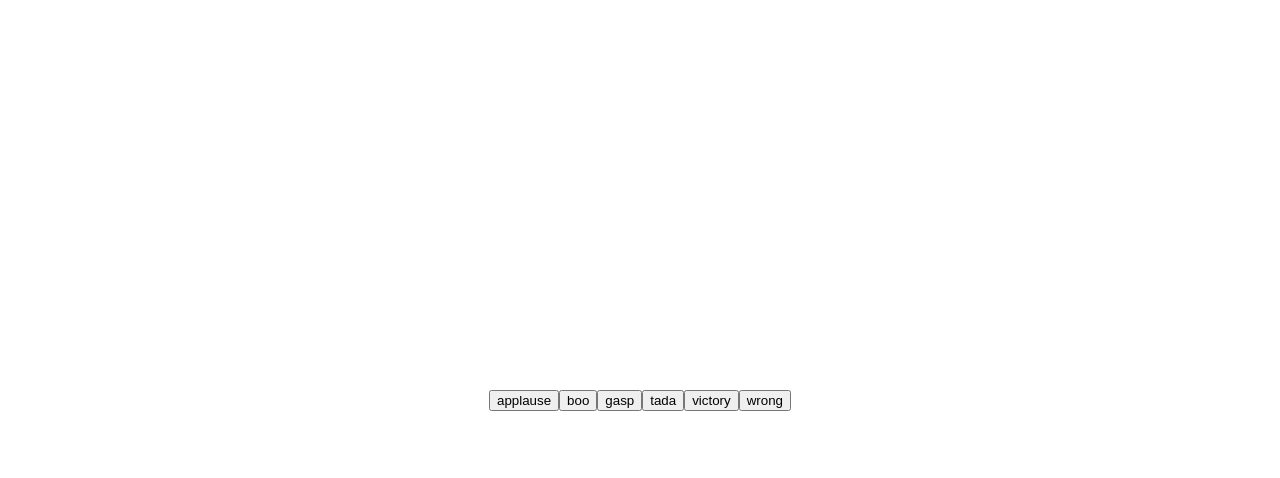
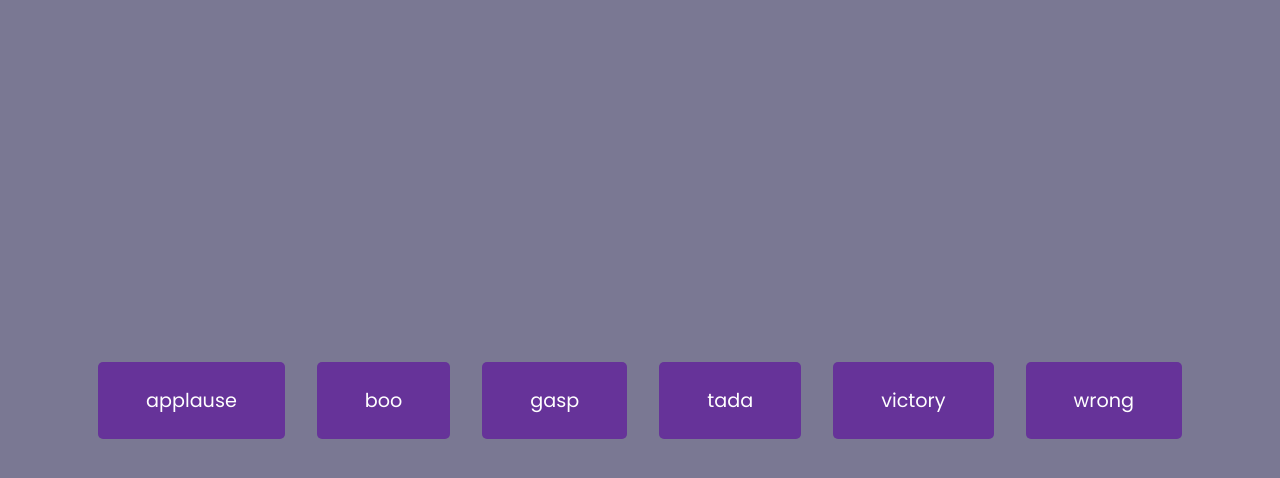
Before and after one commit to mrlg-web/Sound-Board-Project, a plain HTML site: page index.html in a window 1280 px wide. Both pictures are taken after a click on the button "applause". Drawn offline with Linux system fonts and the light colour scheme.

Commit message:
Add files via upload

```diff
--- a/script.js
+++ b/script.js
@@ -6,5 +6,20 @@ sounds.forEach(sound => {
 
     btn.innerText = sound
 
+    btn.addEventListener('click', () => {
+        stopSongs()
+
+        document.getElementById(sound).play()
+    })
+
     document.getElementById('buttons').appendChild(btn)
 })
+
+function stopSongs() {
+    sounds.forEach(sound => {
+        const song = document.getElementById(sound)
+
+        song.pause()
+        song.currentTime = 0;
+    })
+}
--- a/style.css
+++ b/style.css
@@ -1,16 +1,38 @@
-@import url('https://fonts.googleapis.com/css2?family=Lato:ital,wght@0,100;0,300;0,400;0,700;0,900;1,100;1,300;1,400;1,700;1,900&family=Roboto:wght@400;700&family=Staatliches&display=swap');
+@import url('https://fonts.googleapis.com/css2?family=Lato:ital,wght@0,100;0,300;0,400;0,700;0,900;1,100;1,300;1,400;1,700;1,900&family=Poppins:wght@200;400&family=Staatliches&display=swap');
 
 * {
     box-sizing: border-box;
 }
 
 body {
-    font-family: 'Roboto', sans-serif;
+    background-color: #7a7893;
+    font-family: 'Poppins', sans-serif;
     display: flex;
-    flex-direction: column;
+    flex-wrap: wrap;
     align-items: center;
     justify-content: center;
+    text-align: center;
     height: 100vh;
     overflow: hidden;
     margin: 0;
 }
+
+.btn {
+    background-color: rebeccapurple;
+    border-radius: 5px;
+    border: none;
+    color: #fff;
+    margin: 1rem;
+    padding: 1.5rem 3rem;
+    font-size: 1.2rem;
+    font-family: inherit;
+    cursor: pointer;
+}
+
+.btn:hover {
+    opacity: 0.8;
+}
+
+/* .btn:focus {
+    outline: none;
+} */
```
